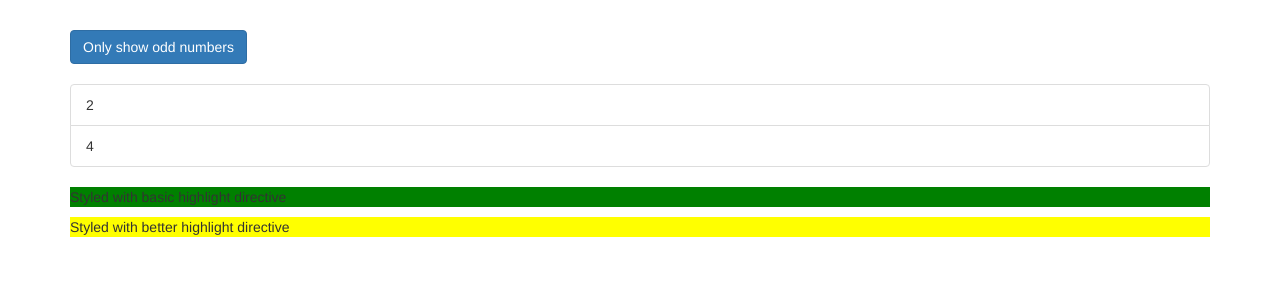
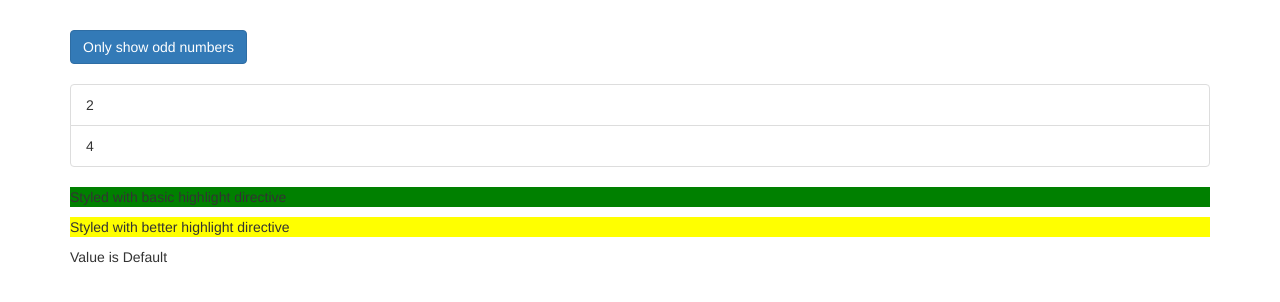
Before and after one commit to brenward/directives-project, an Angular app: page / in a window 1280 px wide. Shown: the top 302 px of the page. Built offline with nearby package versions, Linux system fonts and the light colour scheme.

Commit message:
#Using ngSwitch

```diff
--- a/src/app/app.component.html
+++ b/src/app/app.component.html
@@ -30,6 +30,12 @@
       <ng-template [ngIf]="onlyOdd">
         <p>Only odd</p>
       </ng-template>
+      <div [ngSwitch]="value">
+        <p *ngSwitchCase="5">Value is 5</p>
+        <p *ngSwitchCase="10">Value is 10</p>
+        <p *ngSwitchCase="100">Value is 100</p>
+        <p *ngSwitchDefault>Value is Default</p>
+      </div>
     </div>
   </div>
 </div>
--- a/src/app/app.component.ts
+++ b/src/app/app.component.ts
@@ -9,4 +9,5 @@ export class AppComponent {
   oddNumbers = [1,3,5];
   evenNumbers=[2,4];
   onlyOdd = false;
+  value = 11;
 }
```
